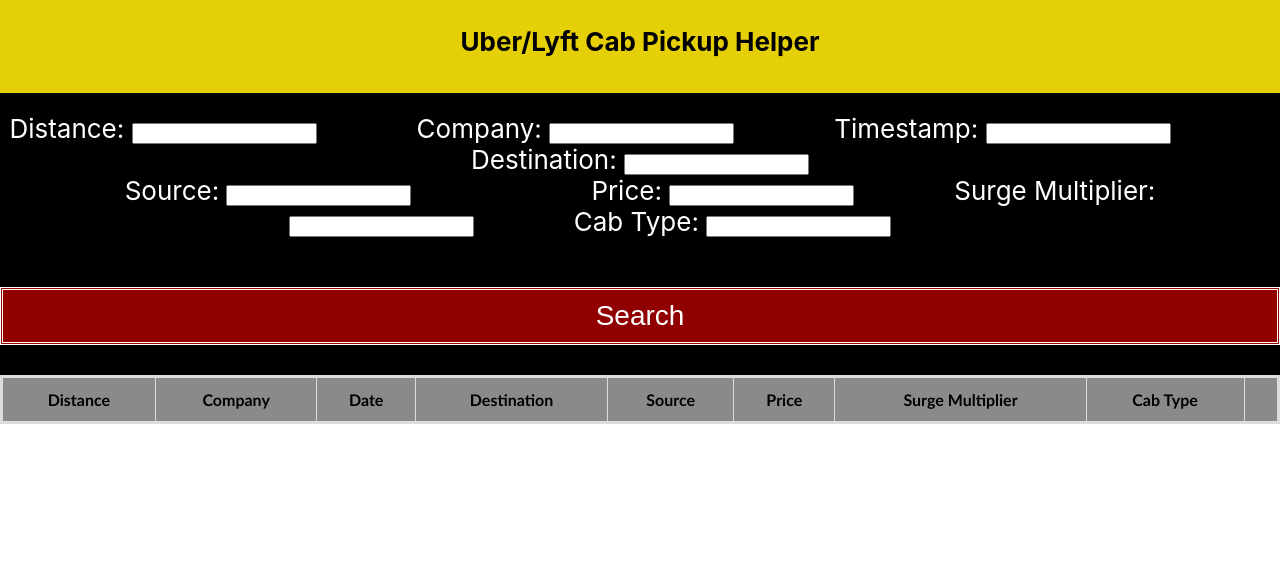
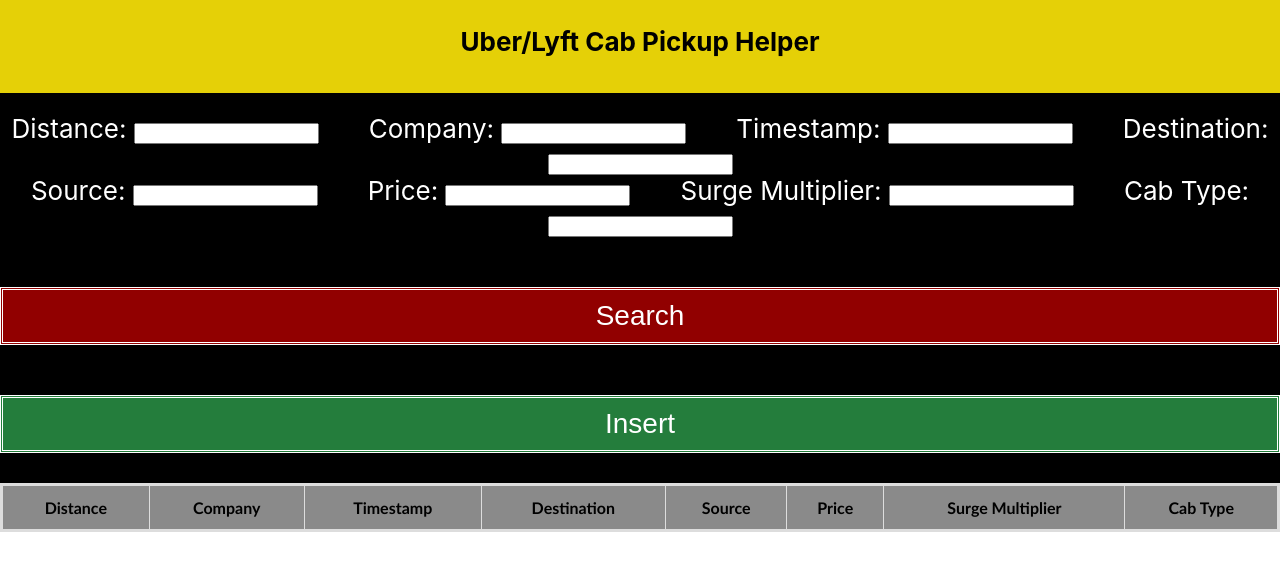
Before and after one commit to Miguel9r/CS180, a React (Create React App) app in the folder src/client/: page / in a window 1280 px wide. Shown: the top 570 px of the page. Built offline with nearby package versions, Linux system fonts and the light colour scheme; no server answers.

Commit message:
Updating some files.

```diff
--- a/src/client/src/App.css
+++ b/src/client/src/App.css
@@ -27,7 +27,7 @@
   padding-bottom: 30px;
 }
 
-.block {
+.block-1 {
   margin-top: 50px;
   display: block;
   width: 100%;
@@ -40,32 +40,25 @@
   text-align: center;
 }
 
-#Distance {
-  margin-right: 100px;
+.block-2 {
+  margin-top: 50px;
+  display: block;
+  width: 100%;
+  border: double;
+  background-color: #247d3c;
+  font-size: 28px;
+  padding: 10px 10px;
+  color: white;
+  cursor: pointer;
+  text-align: center;
 }
 
-#Company {
-  margin-right: 100px;
+#delete {
+  color: blue;
 }
 
-#Timestamp {
-  margin-right: 100px;
-}
-
-#Source {
-  margin-right: 180px;
-}
-
-#Price {
-  margin-right: 100px;
-}
-
-#SurgeMultiplier {
-  margin-right: 100px;
-}
-
-#CabType {
-  margin-right: 100px;
+#Distance, #Company, #Timestamp, #Source, #Price, #SurgeMultiplier {
+  margin-right: 50px;
 }
 
 #results {
@@ -92,6 +85,3 @@
   background-color: #8a8a8a;
   color: black;
 }
-a{
-  color: blue;
-}
--- a/src/client/src/App.js
+++ b/src/client/src/App.js
@@ -122,15 +122,15 @@
         CabType } = student //destructuring
        return (
           <tr key={index}>
-             <td><button>Edit</button>{Distance} miles</td>
-             <td><button>Edit</button>{Company}</td>
-             <td><button>Edit</button>{new Intl.DateTimeFormat('en-US', {year: 'numeric', month: '2-digit',day: '2-digit', hour: '2-digit', minute: '2-digit', second: '2-digit'}).format(Timestamp)}</td>
-             <td><button>Edit</button>{Destination}</td>
-             <td><button>Edit</button>{Source}</td>
-             <td><button>Edit</button>${Price}</td>
-             <td><button>Edit</button>{SurgeMultiplier}</td>
-             <td><button>Edit</button>{CabType}</td>
-             <td><a>Delete</a></td>
+             <td>{Distance}</td>
+             <td>{Company}</td>
+             <td>{Timestamp}</td>
+             <td>{Destination}</td>
+             <td>{Source}</td>
+             <td>{Price}</td>
+             <td>{SurgeMultiplier}</td>
+             <td>{CabType}</td>
+             <td id="delete"><a href="">Delete</a></td>
           </tr>
        )
     })
@@ -180,20 +180,20 @@
             onChange={e => this.setCabType(e)}
           />
         <br/>
-        <button onclick={e => this.setState({ post: e.target.value, responseToPost: [] })} type="submit" class="block">Search</button>
+        <button onclick={e => this.setState({ post: e.target.value, responseToPost: [] })} type="submit" class="block-1">Search</button>
+        <button onclick={e => this.setState({ post: e.target.value, responseToPost: [] })} type="submit" class="block-2">Insert</button>
         </form>
 
         </header>
         <table id='results'>
         <th>Distance</th>
         <th>Company</th>
-        <th>Date</th>
+        <th>Timestamp</th>
         <th>Destination</th>
         <th>Source</th>
         <th>Price</th>
         <th>Surge Multiplier</th>
         <th>Cab Type</th>
-        <th></th>
                <tbody>
                   {this.renderTableData()}
                </tbody>
```
